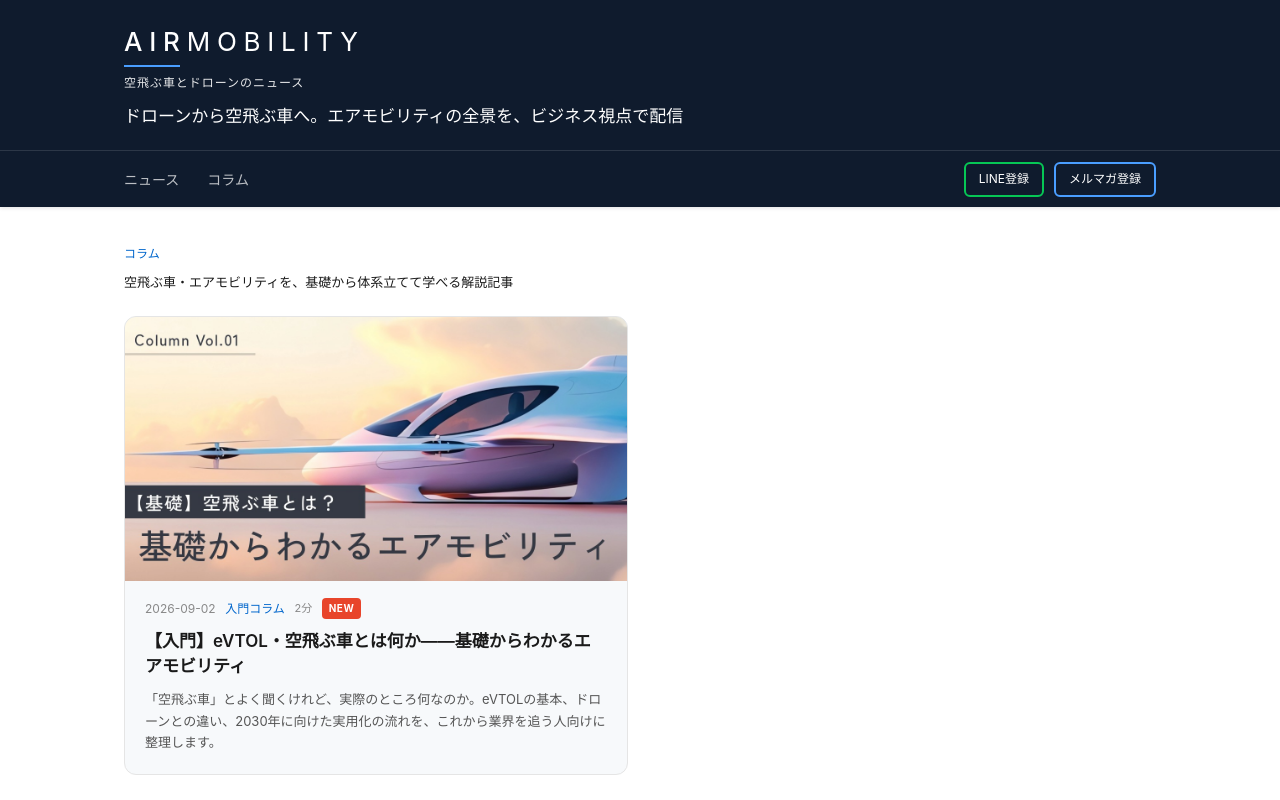
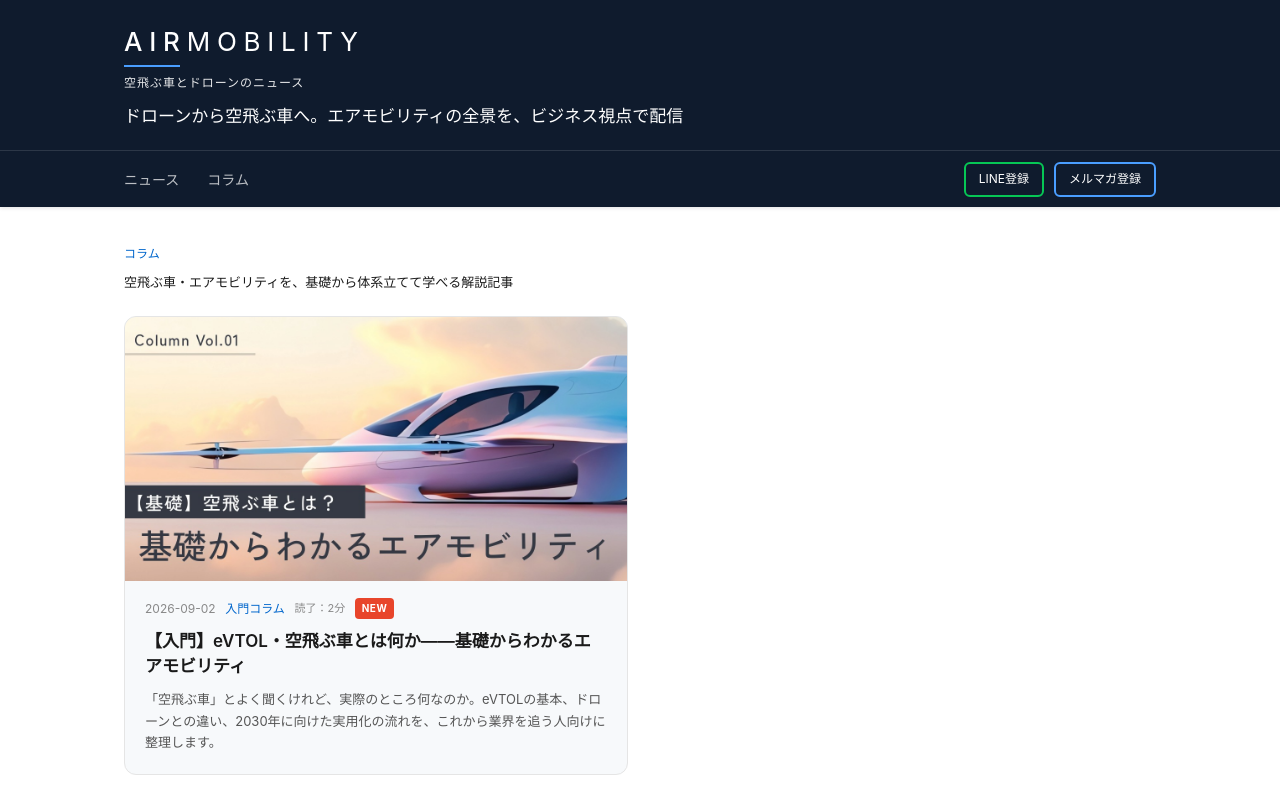
Before and after one commit to tetsuoyamazaki/airmobility-news, a Next.js app: page /column in a window 1280 px wide. Shown: the top 800 px of the page. Built offline with nearby package versions, Linux system fonts and the light colour scheme.

Commit message:
Update page.js

```diff
--- a/app/column/page.js
+++ b/app/column/page.js
@@ -31,7 +31,7 @@ export default function Column() {
                   <div className="post-meta">
                     <span>{post.date}</span>
                     {post.category && <span className="cat">{post.category}</span>}
-                    <span className="read-time">{post.readingTime}分</span>
+                    <span className="read-time">読了：{post.readingTime}分</span>
                     {post.isNew && <span className="new-badge">NEW</span>}
                   </div>
                   <h3 className="grid-card-title">{post.title}</h3>
```
